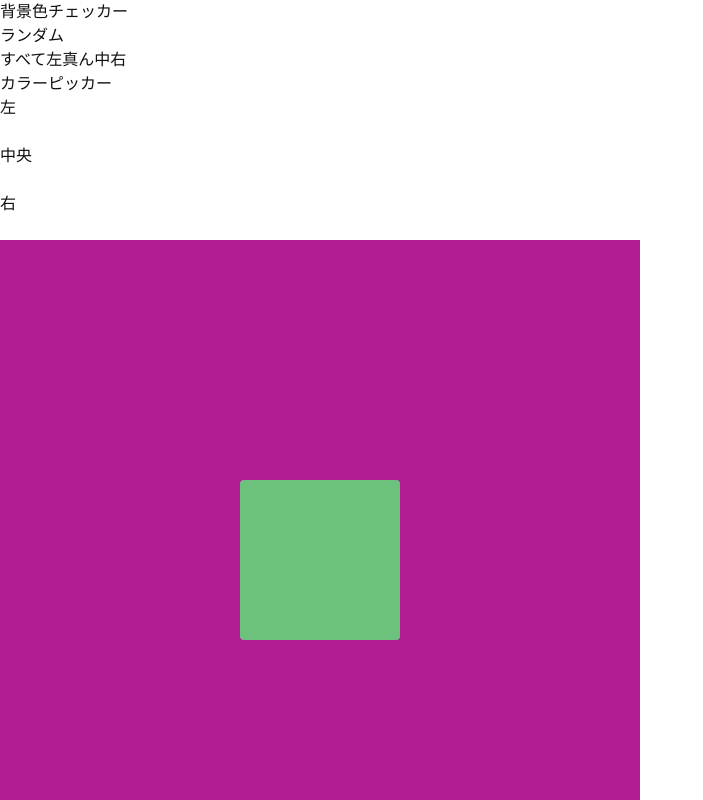
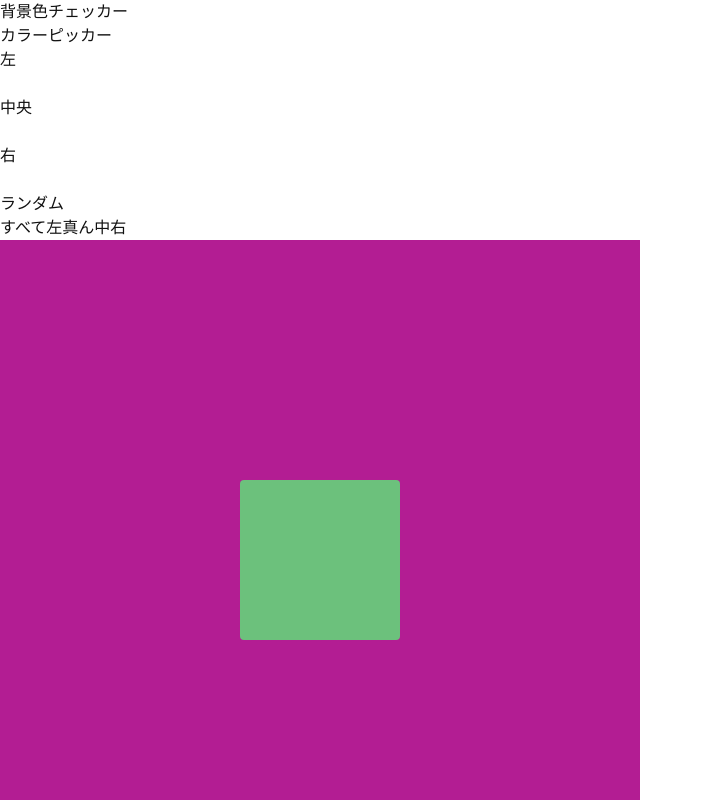
Before and after one commit to masavo/color-harmony-checker, a Next.js app: page / in a window 1280 px wide. Shown: the top 800 px of the page, without its empty margins (0-703 px from the left). Built offline with nearby package versions, Linux system fonts and the light colour scheme.

Commit message:
カラーピッカーパネルをボタンの右側に表示するように修正

```diff
--- a/src/app/page.tsx
+++ b/src/app/page.tsx
@@ -86,6 +86,26 @@ export default function Home() {
           背景色チェッカー
         </h1>
 
+        <div className="mb-8 relative flex flex-col items-center">
+          <div className="absolute -top-3 left-1/2 -translate-x-1/2 bg-gray-100 px-3 text-lg font-bold z-10 border border-gray-300 rounded-full">
+            カラーピッカー
+          </div>
+          <div className="w-full border border-gray-300 rounded-lg pt-6 pb-4 px-2 flex flex-row gap-8 items-start justify-center bg-gray-100">
+            <div className="flex-1 flex flex-col items-center">
+              <h2 className="text-xl font-semibold mb-4">左</h2>
+              <ColorPicker value={leftColor} onChange={setLeftColor} />
+            </div>
+            <div className="flex-1 flex flex-col items-center">
+              <h2 className="text-xl font-semibold mb-4">中央</h2>
+              <ColorPicker value={centerColor} onChange={setCenterColor} />
+            </div>
+            <div className="flex-1 flex flex-col items-center">
+              <h2 className="text-xl font-semibold mb-4">右</h2>
+              <ColorPicker value={rightColor} onChange={setRightColor} />
+            </div>
+          </div>
+        </div>
+
         <div className="mb-4 relative flex flex-col items-center">
           <div className="absolute -top-3 left-1/2 -translate-x-1/2 bg-gray-100 px-3 text-lg font-bold z-10 border border-gray-300 rounded-full">
             ランダム
@@ -115,26 +135,6 @@ export default function Home() {
             >
               右
             </button>
-          </div>
-        </div>
-
-        <div className="mb-8 relative flex flex-col items-center">
-          <div className="absolute -top-3 left-1/2 -translate-x-1/2 bg-gray-100 px-3 text-lg font-bold z-10 border border-gray-300 rounded-full">
-            カラーピッカー
-          </div>
-          <div className="w-full border border-gray-300 rounded-lg pt-6 pb-4 px-2 flex flex-row gap-8 items-start justify-center bg-gray-100">
-            <div className="flex-1 flex flex-col items-center">
-              <h2 className="text-xl font-semibold mb-4">左</h2>
-              <ColorPicker value={leftColor} onChange={setLeftColor} />
-            </div>
-            <div className="flex-1 flex flex-col items-center">
-              <h2 className="text-xl font-semibold mb-4">中央</h2>
-              <ColorPicker value={centerColor} onChange={setCenterColor} />
-            </div>
-            <div className="flex-1 flex flex-col items-center">
-              <h2 className="text-xl font-semibold mb-4">右</h2>
-              <ColorPicker value={rightColor} onChange={setRightColor} />
-            </div>
           </div>
         </div>
 
--- a/src/components/ColorPicker.tsx
+++ b/src/components/ColorPicker.tsx
@@ -1,4 +1,4 @@
-import { useState } from "react";
+import { useState, useEffect, useRef } from "react";
 import { HexColorPicker } from "react-colorful";
 import { ColorPickerStrategy } from "@/types/color";
 
@@ -19,6 +19,19 @@ interface ColorPickerProps {
 export function ColorPicker({ value, onChange }: ColorPickerProps) {
   const [isOpen, setIsOpen] = useState(false);
   const [input, setInput] = useState(value);
+  const pickerRef = useRef<HTMLDivElement>(null);
+
+  // 外側クリックで閉じる
+  useEffect(() => {
+    if (!isOpen) return;
+    const handleClick = (e: MouseEvent) => {
+      if (pickerRef.current && !pickerRef.current.contains(e.target as Node)) {
+        setIsOpen(false);
+      }
+    };
+    document.addEventListener("mousedown", handleClick);
+    return () => document.removeEventListener("mousedown", handleClick);
+  }, [isOpen]);
 
   // HEX or RGBA
   const handleInputChange = (e: React.ChangeEvent<HTMLInputElement>) => {
@@ -29,7 +42,7 @@ export function ColorPicker({ value, onChange }: ColorPickerProps) {
   };
 
   return (
-    <div className="relative inline-block">
+    <div className="relative inline-block" ref={pickerRef}>
       <button
         type="button"
         className="w-12 h-12 rounded border border-gray-300"
@@ -38,7 +51,7 @@ export function ColorPicker({ value, onChange }: ColorPickerProps) {
         aria-label="カラーピッカーを開く"
       />
       {isOpen && (
-        <div className="absolute z-20 mt-2 left-0 bg-white rounded-lg shadow-lg p-4 min-w-[220px]">
+        <div className="absolute z-20 mt-0 left-full top-1/2 -translate-y-1/2 ml-2 bg-white rounded-lg shadow-lg p-4 min-w-[220px]">
           <HexColorPicker
             color={value}
             onChange={(c) => {
```
